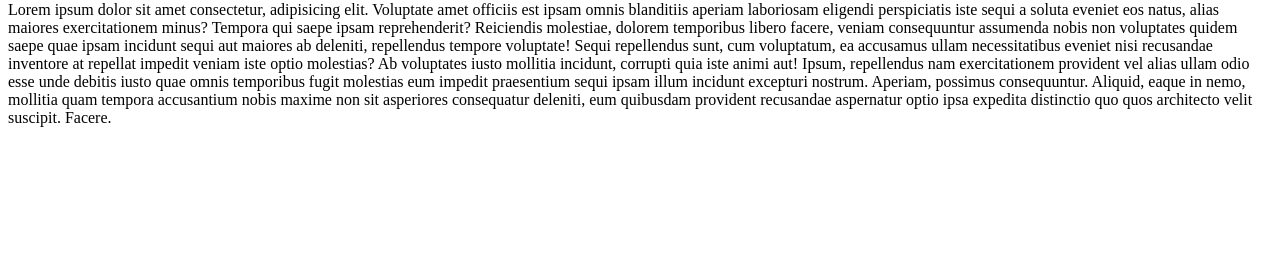
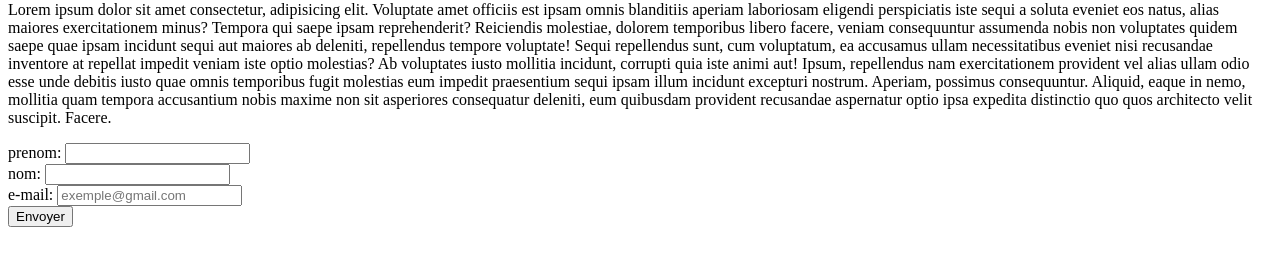
Before and after one commit to arouchdi01/test_projet, a plain HTML site: page index.html in a window 1280 px wide. Shown: the part 79-344 px from the top of the page. Drawn offline with Linux system fonts and the light colour scheme.

Commit message:
mise à jour d'un formulaire

```diff
--- a/index.html
+++ b/index.html
@@ -14,5 +14,14 @@
         Ipsum, repellendus nam exercitationem provident vel alias ullam odio esse unde debitis iusto quae omnis temporibus fugit molestias eum impedit praesentium sequi ipsam illum incidunt excepturi nostrum. Aperiam, possimus consequuntur.
         Aliquid, eaque in nemo, mollitia quam tempora accusantium nobis maxime non sit asperiores consequatur deleniti, eum quibusdam provident recusandae aspernatur optio ipsa expedita distinctio quo quos architecto velit suscipit. Facere.
     </p>
+    <form action="#">
+        <label for="prenom">prenom:</label>
+        <input type="text" id="prenom" name="prenom" required><br>
+        <label for="nom">nom:</label>
+        <input type="text" id="nom" name="nom" required><br>
+        <label for="e-mail">e-mail:</label>
+        <input type="email" id="email" name="email" placeholder="exemple@gmail.com" required><br>
+        <input type="submit" value="Envoyer">
+    </form>
 </body>
 </html>
```
